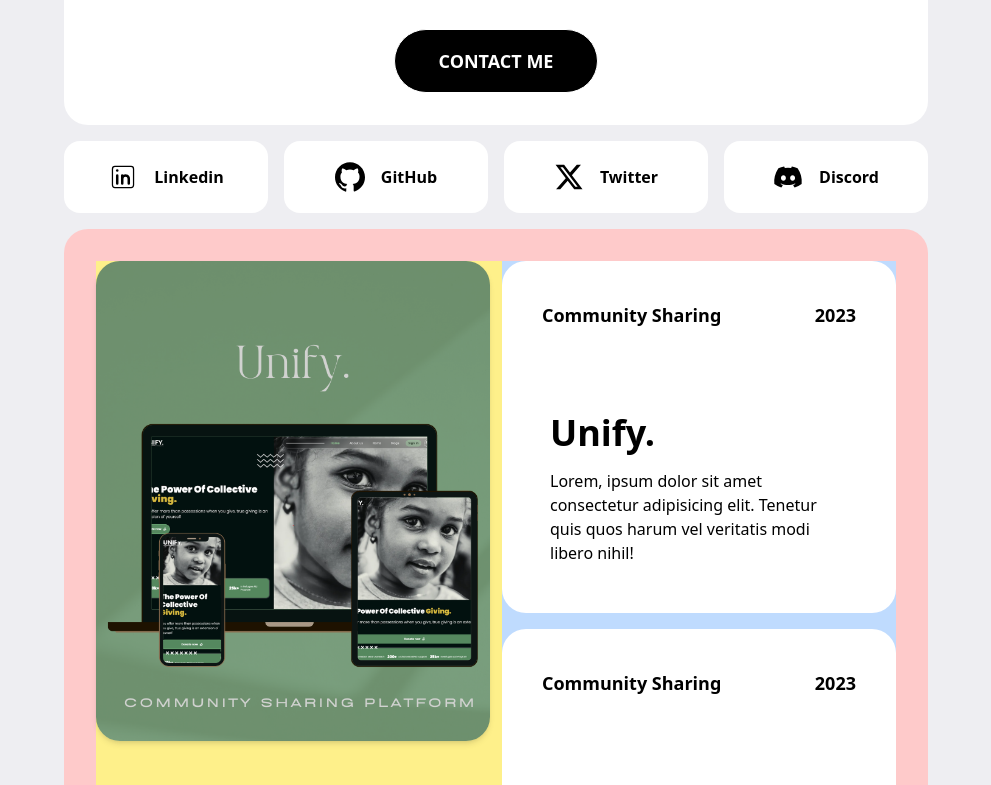
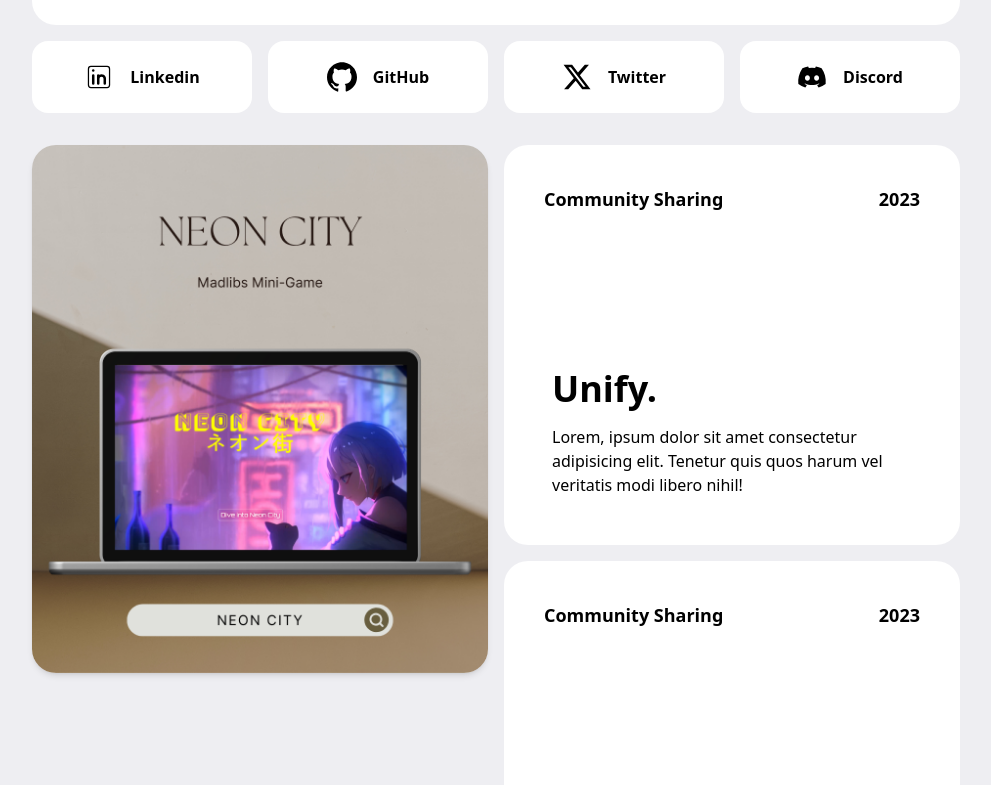
Before and after one commit to farouk26/new-portfolio, a Next.js app: page / in a window 1280 px wide. Shown: the part 700-1485 px from the top of the page, without its empty margins (144-1135 px from the left). Built offline with nearby package versions, Linux system fonts and the light colour scheme.

Commit message:
chore(carousel initial ui): update the initial UI with better positioning
updated the UI with sticky position

fix #7

```diff
--- a/src/components/Cards/ProjectCard.jsx
+++ b/src/components/Cards/ProjectCard.jsx
@@ -3,7 +3,7 @@ import React from "react"
 function ProjectCard({ websiteType, date, title, description }) {
   return (
     <div className="min-h-fit w-full bg-white-200 rounded-3xl p-6">
-      <div className="min-h-[19rem] w-full flex flex-col p-4 justify-between">
+      <div className="min-h-[22rem] w-full flex flex-col p-4 justify-between">
         <div className="flex justify-between gap-2">
           <p className="text-lg font-semibold text-black">{websiteType}</p>
           <p className="text-lg font-semibold text-black">{date}</p>
--- a/src/components/Carousel/index.jsx
+++ b/src/components/Carousel/index.jsx
@@ -4,23 +4,23 @@ import ProjectCard from "../Cards/ProjectCard"
 
 function Carousel() {
   return (
-    <section className="min-h-fit w-full bg-red-200 rounded-3xl flex lg:flex-col lg:p-8 p-2 relative">
-      <div className="flex lg:flex-row flex-col h-full w-full gap-3 bg-yellow-200">
+    <section className="min-h-fit w-full rounded-3xl flex lg:flex-col py-4">
+      <div className="flex lg:flex-row flex-col h-full w-full gap-4 relative">
         {/* First Column */}
-        <div className="h-full w-full flex flex-col gap-4">
-          <figure className="lg:h-[30rem] h-full">
+        <div className="h-full w-full flex flex-col gap-4 lg:sticky lg:top-[20%]">
+          <figure className="xl:h-[33rem] lg:h-[30rem] h-full">
             <Image
               alt="project-img"
-              src="/images/project.png"
+              src="/images/project1.png"
               priority
-              width={600}
-              height={600}
+              width={900}
+              height={900}
               className="w-full h-full object-cover object-center rounded-3xl shadow-md"
             />
           </figure>
         </div>
         {/* Second Column */}
-        <div className="min-h-fit w-full bg-blue-200 flex flex-col gap-4">
+        <div className="min-h-fit w-full flex flex-col gap-4">
           <ProjectCard
             title={"Unify."}
             description={
--- a/src/components/Layout/index.jsx
+++ b/src/components/Layout/index.jsx
@@ -2,7 +2,7 @@ import React from "react"
 
 function Layout({ children }) {
   return (
-    <div className="4xl:px-[39rem] 3xl:px-[25rem] 2xl:px-[23rem] xl:px-[13rem] lg:px-[9rem] px-6">
+    <div className="4xl:px-[39rem] 3xl:px-[25rem] 2xl:px-[23rem] xl:px-[11rem] lg:px-[9rem] px-6">
       {children}
     </div>
   )
--- a/src/components/Navbar/index.jsx
+++ b/src/components/Navbar/index.jsx
@@ -9,7 +9,7 @@ function Navbar() {
     return classes.filter(Boolean).join(" ")
   }
   return (
-    <div className="navbar relative bg-white-200 rounded-full mt-6 px-6">
+    <div className="navbar bg-white-200 mb-5 rounded-full px-6 sticky top-[3%] z-50">
       <div className="navbar-start text-black flex gap-2 items-center w-full">
         <Menu as="div">
           <div>
--- a/src/pages/index.jsx
+++ b/src/pages/index.jsx
@@ -13,6 +13,7 @@ export default function Home() {
           <Header />
           <Socials />
           <Carousel />
+          <div className="h-[55rem] bg-blue-400 w-full"></div>
         </div>
       </Layout>
     </main>
```
Also changed, not shown: public/images/project1.png (added), public/images/project2.png (added).
